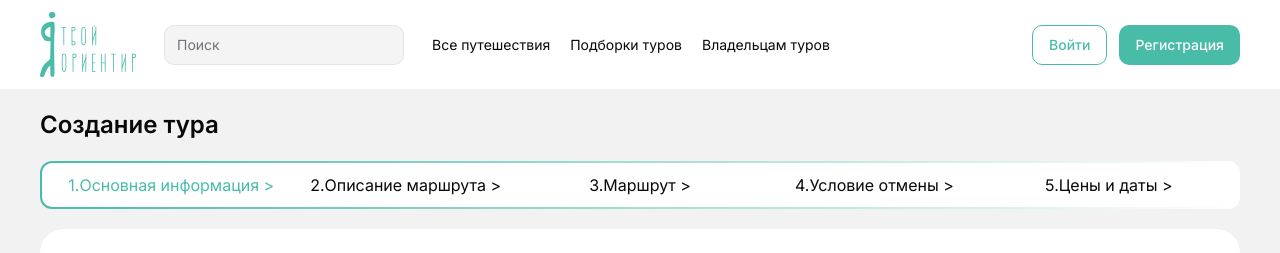
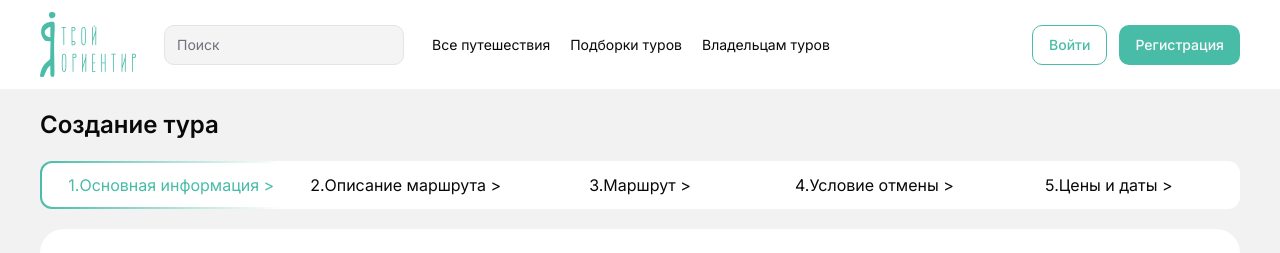
Before and after one commit to toastmanager/hack-the-ice-2024-frontend, a Next.js app: page /tours/create in a window 1280 px wide. Shown: the top 253 px of the page. Built offline with nearby package versions, Linux system fonts and the light colour scheme; no server answers.

Commit message:
fix: stepsbar border

```diff
--- a/src/components/stepsbar.tsx
+++ b/src/components/stepsbar.tsx
@@ -5,7 +5,17 @@ const StepsBar = ({ step }: { step: number }) => {
     <div
       className={twMerge(
         `w-full h-12 bg-card rounded-lg bg-gradient-to-r from-primary to-card p-[2px]`,
-        `to-${step * 20}%`
+        step * 20 === 20
+          ? "to-20%"
+          : step * 20 === 40
+          ? "to-40%"
+          : step * 20 === 60
+          ? "to-60%"
+          : step * 20 === 80
+          ? "to-80%"
+          : step * 20 === 100
+          ? "to-80%"
+          : ""
       )}
     >
       <div className="w-full h-full bg-card rounded-md flex items-center px-3">
```
